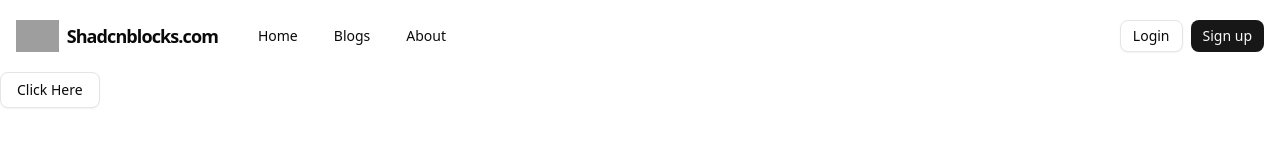
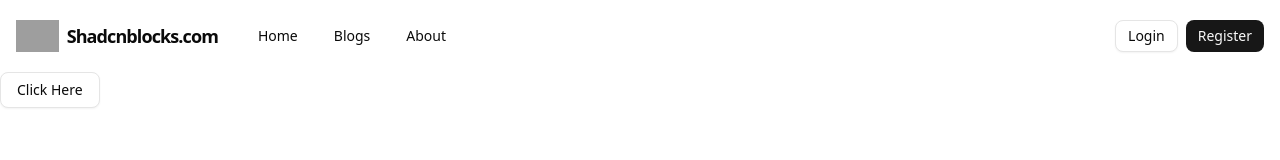
Before and after one commit to ShuvoSW/Web-development, a Next.js app in the folder Milestone -5/blog-site-client/: page / in a window 1280 px wide. Shown: the top 160 px of the page. Built offline with nearby package versions, Linux system fonts and the light colour scheme; grey boxes are pictures that could not be loaded.

Commit message:
Login, register

```diff
--- a/Milestone -5/blog-site-client/src/components/layout/Navbar.tsx
+++ b/Milestone -5/blog-site-client/src/components/layout/Navbar.tsx
@@ -1,23 +1,24 @@
 "use client";
 
-import { Book, Menu, Sunset, Trees, Zap } from "lucide-react";
+// import { Book, Menu, Sunset, Trees, Zap } from "lucide-react";
+import { Menu } from "lucide-react";
 
 import { cn } from "@/lib/utils";
 
 import {
   Accordion,
-  AccordionContent,
-  AccordionItem,
-  AccordionTrigger,
+  // AccordionContent,
+  // AccordionItem,
+  // AccordionTrigger,
 } from "@/components/ui/accordion";
 import { Button } from "@/components/ui/button";
 import {
   NavigationMenu,
-  NavigationMenuContent,
+  // NavigationMenuContent,
   NavigationMenuItem,
   NavigationMenuLink,
   NavigationMenuList,
-  NavigationMenuTrigger,
+  // NavigationMenuTrigger,
 } from "@/components/ui/navigation-menu";
 import {
   Sheet,
@@ -138,8 +139,8 @@ const Navbar = ({
     },
   ],
   auth = {
-    login: { title: "Login", url: "#" },
-    signup: { title: "Sign up", url: "#" },
+    login: { title: "Login", url: "/login" },
+    signup: { title: "Register", url: "/register" },
   },
   className,
 }: Navbar1Props) => {
@@ -171,11 +172,11 @@ const Navbar = ({
           <div className="flex gap-2">
             <Button asChild variant="outline" size="sm">
               {/* <a href={auth.login.url}>{auth.login.title}</a> */}
-              <a href="/login">{auth.login.title}</a>
+              <Link href={auth.login.url}>{auth.login.title}</Link>
             </Button>
             <Button asChild size="sm">
               {/* <a href={auth.signup.url}>{auth.signup.title}</a> */}
-              <a href="sign-in">{auth.signup.title}</a>
+              <Link href={auth.signup.url}>{auth.signup.title}</Link>
             </Button>
           </div>
         </nav>
@@ -220,10 +221,12 @@ const Navbar = ({
 
                   <div className="flex flex-col gap-3">
                     <Button asChild variant="outline">
-                      <a href={auth.login.url}>{auth.login.title}</a>
+                      {/* <a href={auth.login.url}>{auth.login.title}</a> */}
+                      <Link href={auth.login.url}>{auth.login.title}</Link>
                     </Button>
                     <Button asChild>
-                      <a href={auth.signup.url}>{auth.signup.title}</a>
+                      {/* <a href={auth.signup.url}>{auth.signup.title}</a> */}
+                      <Link href={auth.signup.url}>{auth.signup.title}</Link>
                     </Button>
                   </div>
                 </div>
```
Also changed, not shown: Milestone -5/blog-site-client/src/app/register/page.tsx (renamed from Milestone -5/blog-site-client/src/app/sign-in/page.tsx).
